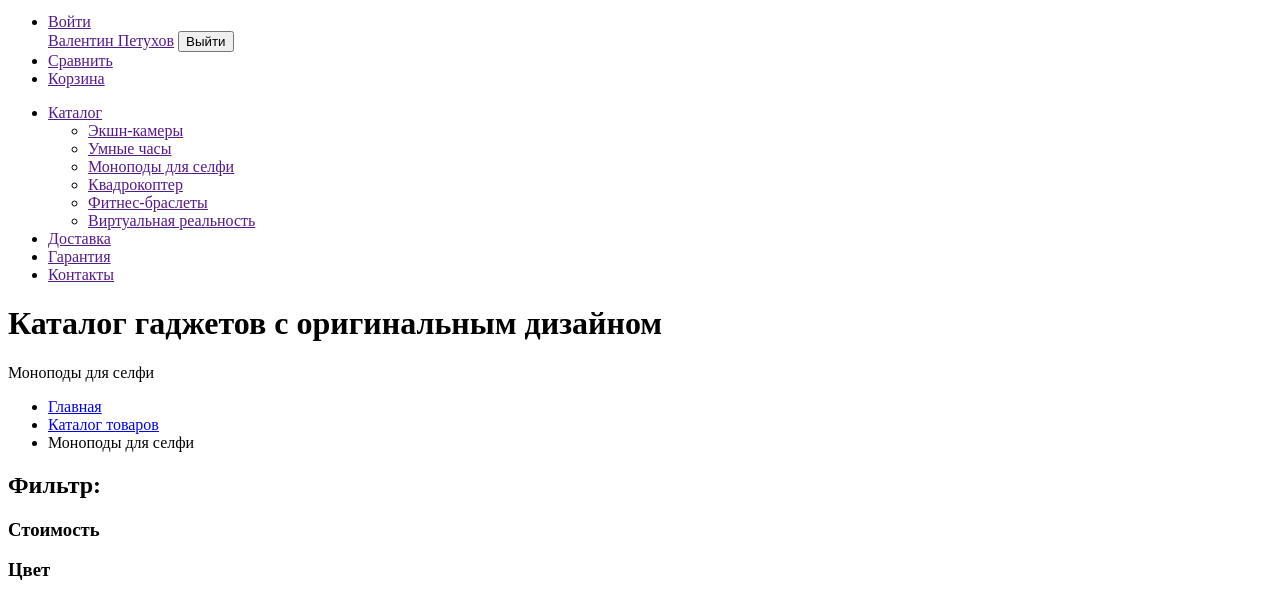
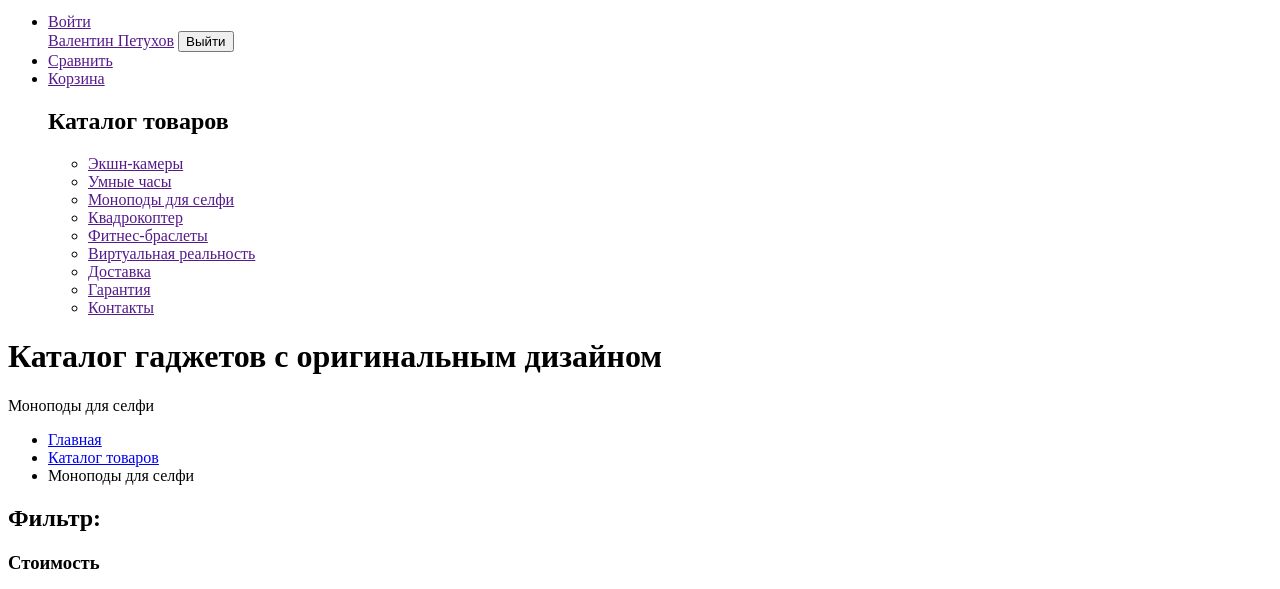
Before and after one commit to akbota88/949229-device-28, a plain HTML site: page catalog.html in a window 1280 px wide. Shown: the part 136-725 px from the top of the page. Drawn offline with Linux system fonts and the light colour scheme.

Commit message:
Поправки

```diff
--- a/catalog.html
+++ b/catalog.html
@@ -29,7 +29,8 @@
       </div>
       <div class="header-bottom">
         <ul>
-          <li><a href="">Каталог</a></li>
+        <nav>
+          <h2>Каталог товаров</h2>
           <ul>
             <li><a href="">Экшн-камеры</a></li>
             <li><a href="">Умные часы</a></li>
@@ -38,6 +39,8 @@
             <li><a href="">Фитнес-браслеты</a></li>
             <li><a href="">Виртуальная реальность</a></li>
           </ul>
+        </nav>
+        <ul>
           <li><a href="">Доставка</a></li>
           <li><a href="">Гарантия</a></li>
           <li><a href="">Контакты</a></li>
```
